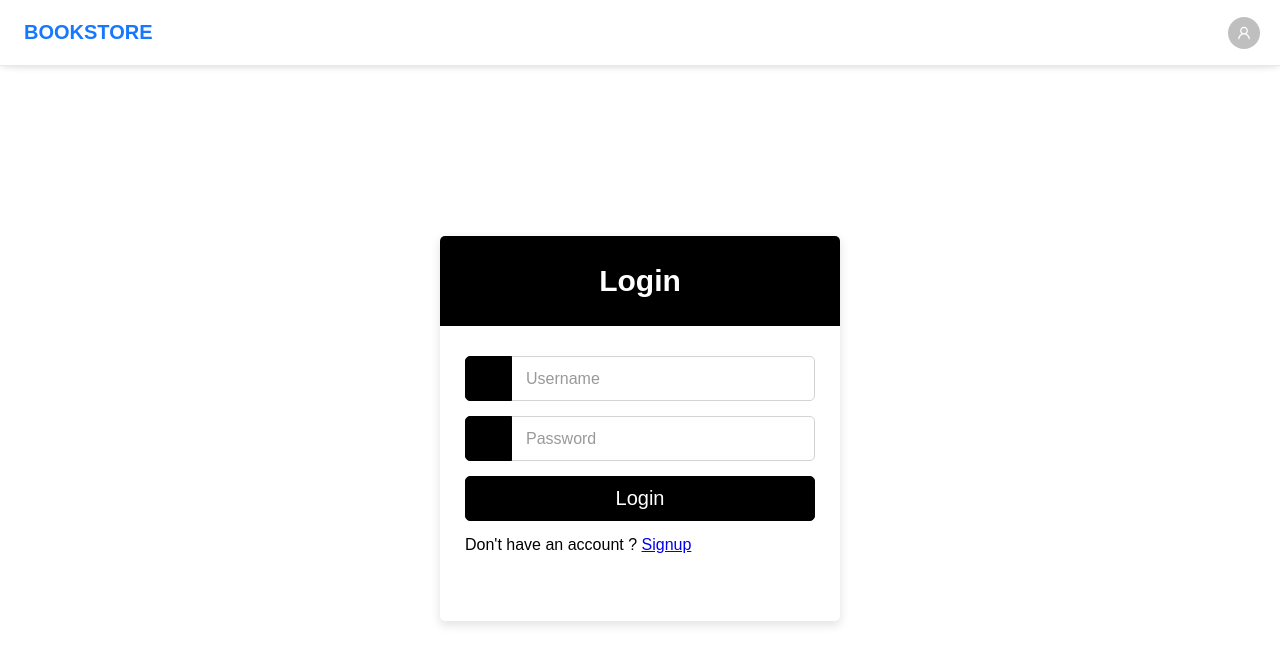
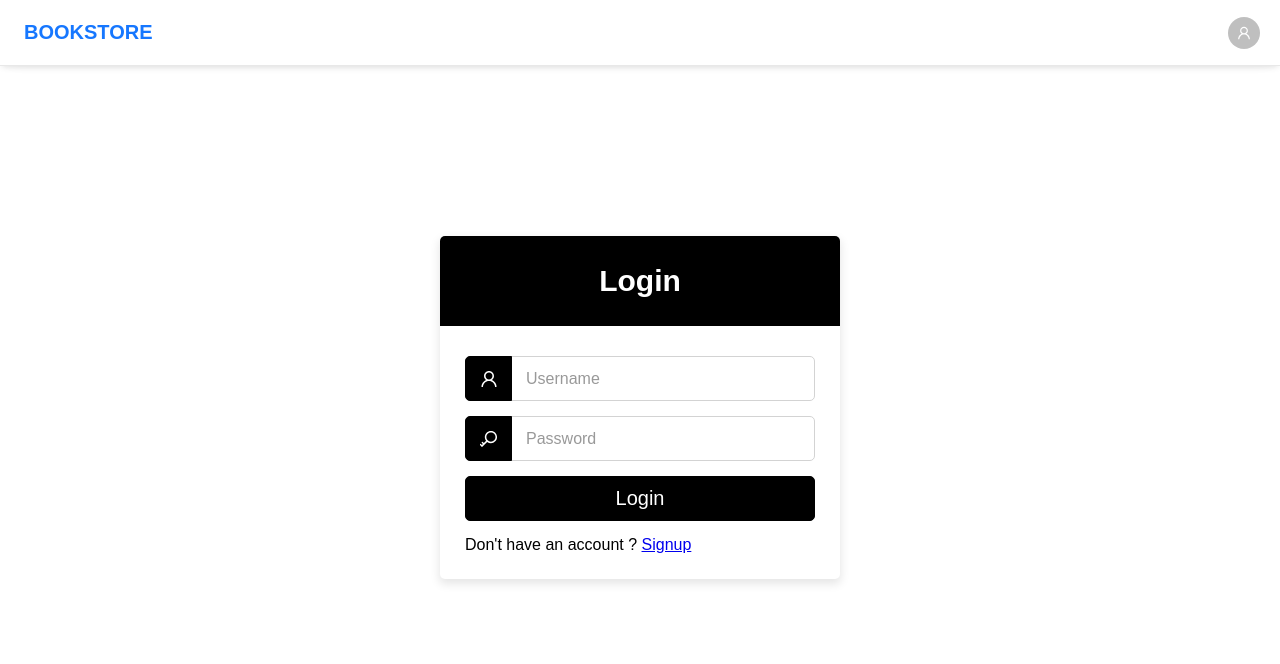
Before and after one commit to Oaksas/BookstoreFrontEnd, a React (Vite) app: page /login in a window 1280 px wide. Shown: the top 664 px of the page. Built offline with nearby package versions, Linux system fonts and the light colour scheme; what react-simple-toasts would draw is missing.

Commit message:
Clean code

```diff
--- a/src/App.css
+++ b/src/App.css
@@ -168,7 +168,8 @@ form .row input::placeholder {
   color: #999;
 }
 
-.wrapper form .row i {
+
+.loginIcons {
   position: absolute;
   width: 47px;
   height: 100%;
--- a/src/components/Login.tsx
+++ b/src/components/Login.tsx
@@ -2,6 +2,7 @@ import React from 'react';
 import { useLoginUserMutation } from '../services/usersApi';
 import toast from 'react-simple-toasts';
 import { Link, useNavigate } from 'react-router-dom';
+import { UserOutlined, KeyOutlined } from '@ant-design/icons';
 
 const UserLogin: React.FC = () => {
     const [loginUser] = useLoginUserMutation();
@@ -15,7 +16,7 @@ const UserLogin: React.FC = () => {
         try {
             const result = await loginUser({ username, password });
             if ('error' in result) {
-                toast(result.error.data);
+                toast((result.error as any)?.data);
                 return;
             }
 
@@ -46,20 +47,19 @@ const UserLogin: React.FC = () => {
                 </div>
                 <form onSubmit={handleLogin}>
                     <div className="row">
-                        <i className="fas fa-user"></i>
+                        <UserOutlined className='loginIcons' />
                         <input type="text" placeholder="Username" required name="username" />
                     </div>
                     <div className="row">
-                        <i className="fas fa-lock"></i>
+                        <KeyOutlined className='loginIcons' />
                         <input type="password" placeholder="Password" required name="password" />
                     </div>
                     <div className="row button">
                         <input type="submit" value="Login" />
                     </div>
 
-                    <div className='row'>
+                    <div className=''>
                         Don't have an account ? <Link to='/signup'>Signup</Link>
-
                     </div>
 
                 </form>
--- a/src/components/RightMenu.tsx
+++ b/src/components/RightMenu.tsx
@@ -2,7 +2,7 @@ import { Menu, Avatar } from "antd";
 import { UserOutlined, CodeOutlined, LogoutOutlined, DollarOutlined } from "@ant-design/icons";
 import { Link, useNavigate } from "react-router-dom";
 import { useState, useEffect } from "react";
-import { isAuthenticated } from "../utils";
+import { getMeUser, isAuthenticated } from "../utils";
 
 interface RightMenuProps {
   mode: "horizontal" | "inline";
@@ -15,10 +15,9 @@ const RightMenu: React.FC<RightMenuProps> = ({ mode }) => {
   useEffect(() => {
     const fetchUser = () => {
       if (isAuthenticated()) {
-        const userString = localStorage.getItem("TOKEN");
-        if (userString) {
-          const parsedUser = JSON.parse(userString);
-          setUser(parsedUser);
+        const user = getMeUser()
+        if (user) {
+          setUser(user);
         }
       }
     };
--- a/src/components/Signup.tsx
+++ b/src/components/Signup.tsx
@@ -2,6 +2,7 @@ import React from 'react';
 import { useCreateUserMutation } from '../services/usersApi';
 import toast from 'react-simple-toasts';
 import { useNavigate } from 'react-router-dom';
+import { UserOutlined, KeyOutlined } from '@ant-design/icons';
 
 const UserSignup: React.FC = () => {
     const [signupUser] = useCreateUserMutation();
@@ -16,7 +17,7 @@ const UserSignup: React.FC = () => {
             const result = await signupUser({ username, password });
 
             if ('error' in result) {
-                toast(result.error.data);
+                toast((result.error as any)?.data);
                 return;
             }
 
@@ -46,11 +47,11 @@ const UserSignup: React.FC = () => {
                 </div>
                 <form onSubmit={handleSignup}>
                     <div className="row">
-                        <i className="fas fa-user"></i>
+                        <UserOutlined className='loginIcons' />
                         <input type="text" placeholder="Username" required name="username" />
                     </div>
                     <div className="row">
-                        <i className="fas fa-lock"></i>
+                        <KeyOutlined className='loginIcons' />
                         <input type="password" placeholder="Password" required name="password" />
                     </div>
                     <div className="row button">
```
